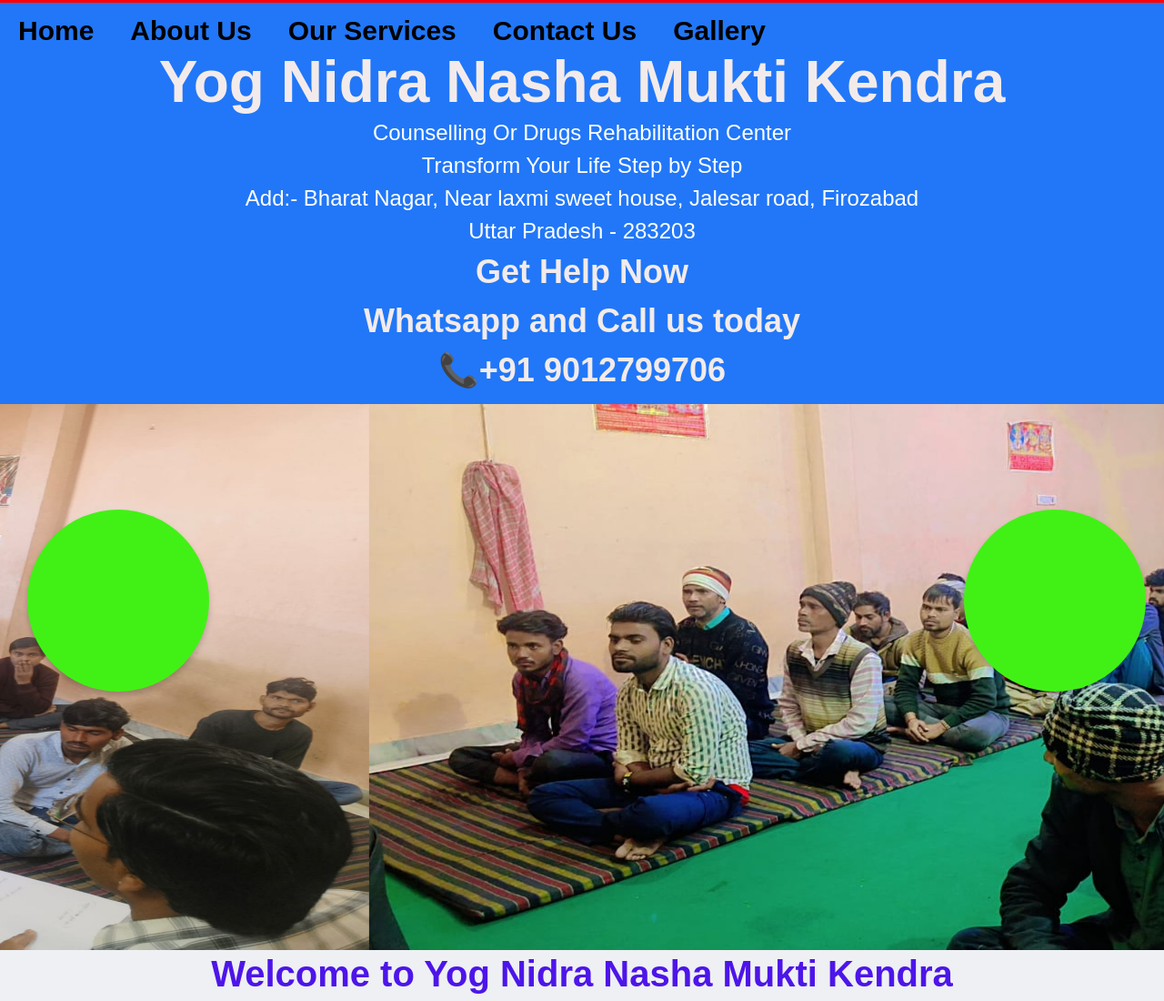
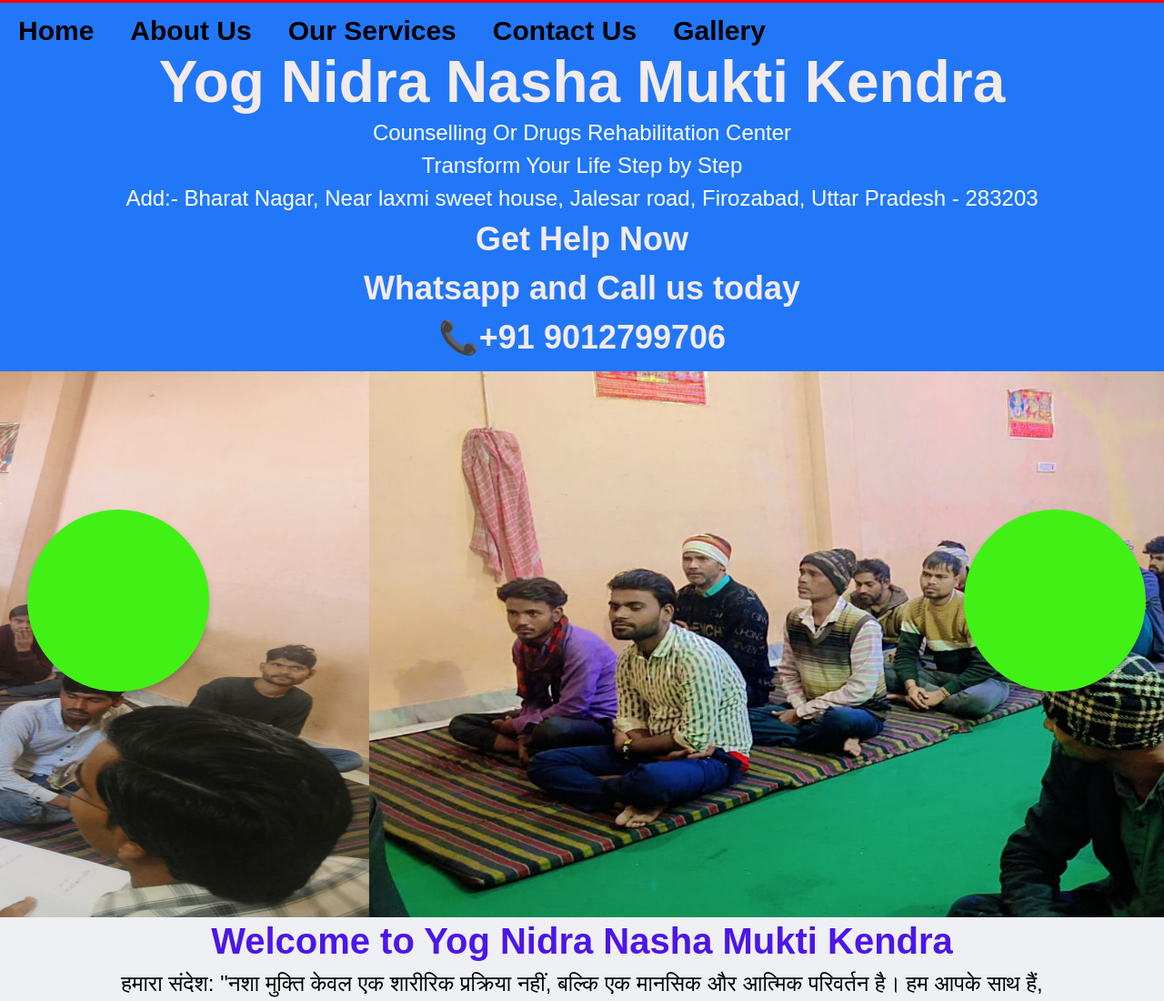
Before and after one commit to yognidra/yognidra, a plain HTML site: page index.html in a window 1280 px wide. Shown: the top 1100 px of the page at 91% size. Drawn offline with Linux system fonts and the light colour scheme; some icons are missing.

Commit message:
Update index.html

```diff
--- a/index.html
+++ b/index.html
@@ -37,9 +37,7 @@
 <div class="addtext">
     <p1>Counselling Or Drugs Rehabilitation Center</p>
     <p1>Transform Your Life Step by Step</p>
-    <p1>Add:- Bharat Nagar,  Near laxmi sweet house, Jalesar road, Firozabad</p>
-        <p1> Uttar Pradesh - 283203 </p>
-
+    <p1>Add:- Bharat Nagar,  Near laxmi sweet house, Jalesar road, Firozabad, Uttar Pradesh - 283203 </p>
 
         <h1>Get Help Now</h4>
         <h1> Whatsapp and Call us today</h4>
```
